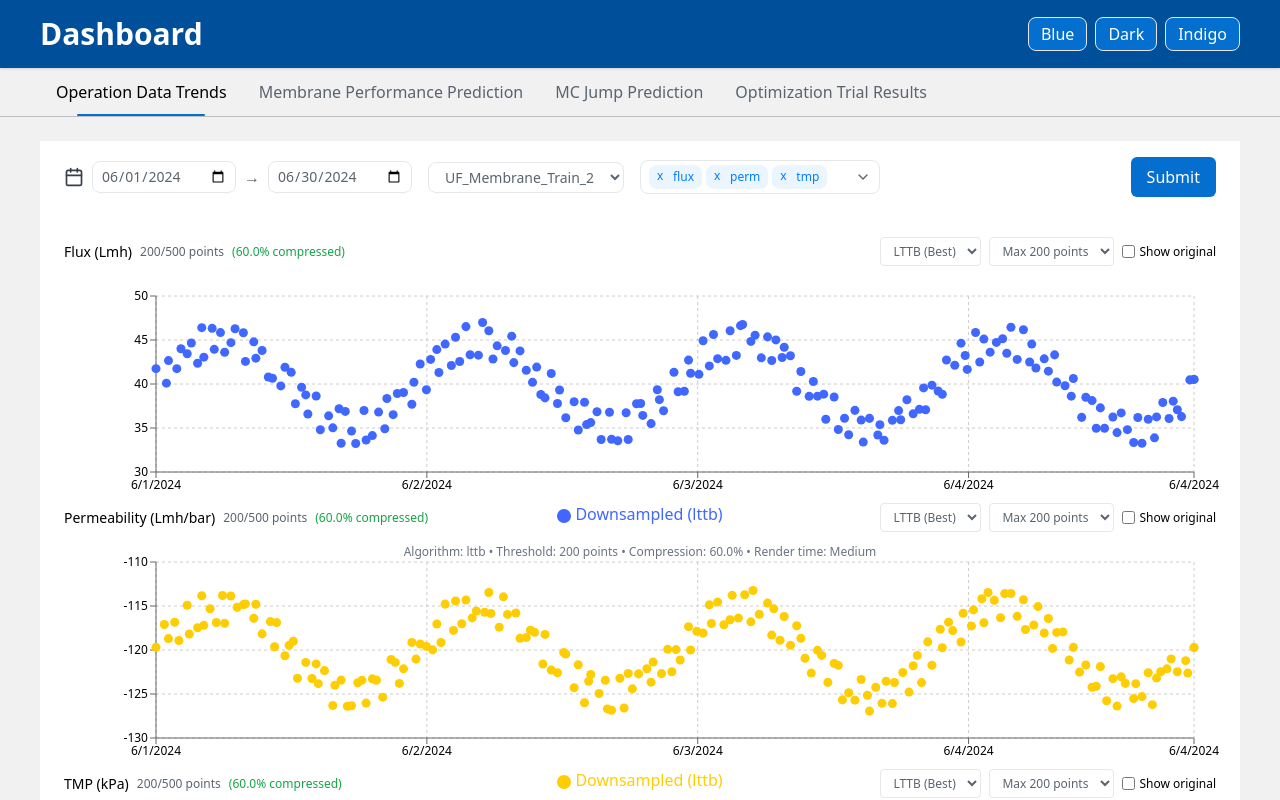
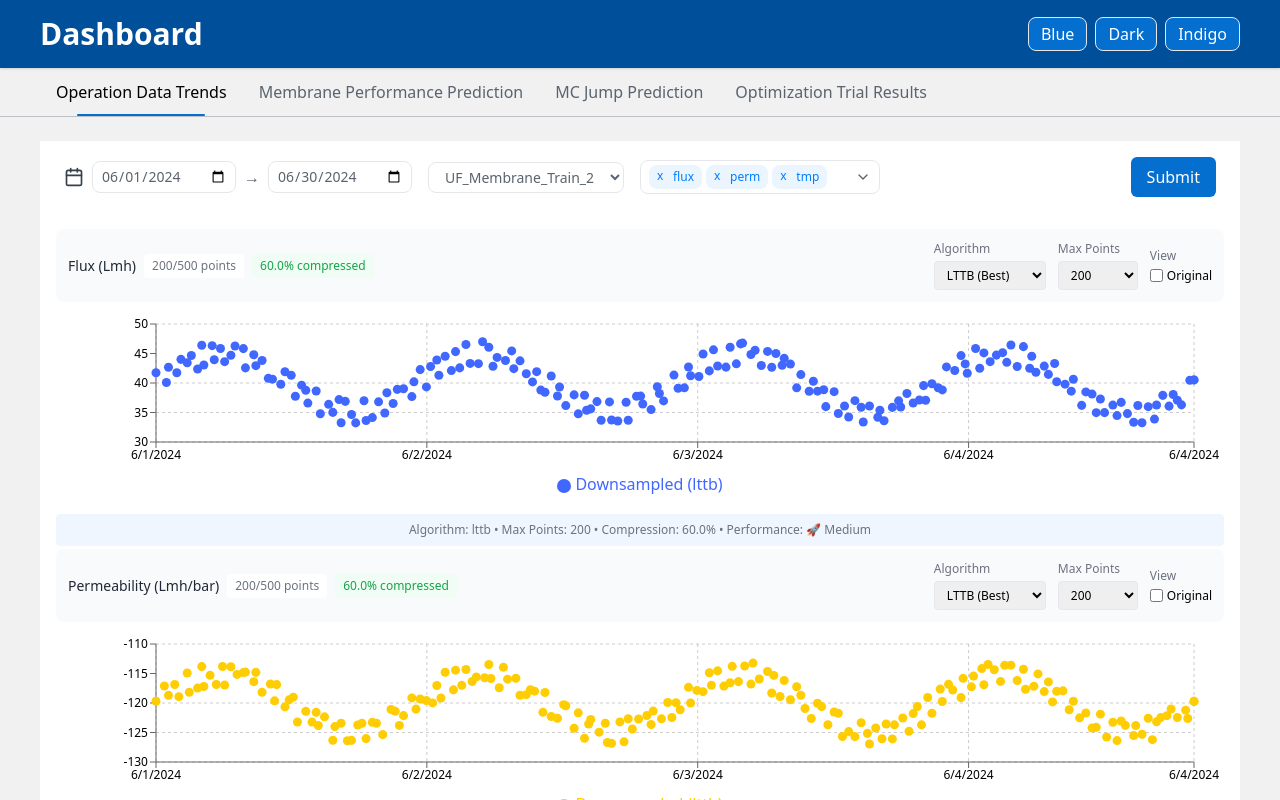
Before and after one commit to bee2b-lamnd-jimmy-vatek/my-app, a React (Vite) app: page / in a window 1280 px wide. Shown: the top 800 px of the page. Built offline with nearby package versions, Linux system fonts and the light colour scheme.

Commit message:
fix bug select only first chart

```diff
--- a/src/components/SingleChart.tsx
+++ b/src/components/SingleChart.tsx
@@ -35,6 +35,7 @@ const ALGORITHMS: { value: DownsamplingAlgorithm; label: string }[] = [
 const THRESHOLDS = [50, 100, 200, 500];
 
 const SingleChart = memo(({ config }: SingleChartProps) => {
+  // Mỗi chart có state riêng cho algorithm và threshold
   const [algorithm, setAlgorithm] = useState<DownsamplingAlgorithm>("lttb");
   const [threshold, setThreshold] = useState(200);
   const [showOriginal, setShowOriginal] = useState(false);
@@ -48,30 +49,36 @@ const SingleChart = memo(({ config }: SingleChartProps) => {
   ).toFixed(1);
 
   return (
-    <div style={{ width: "100%", height: 250, color: "var(--text-body)" }}>
+    <div
+      style={{ width: "100%", height: 280, color: "var(--text-body)" }}
+      className="mb-6"
+    >
       {/* Controls */}
-      <div className="flex flex-wrap items-center justify-between gap-2 mb-3 p-2 bg-bg-card rounded">
+      <div className="flex flex-wrap items-center justify-between gap-2 mb-3 p-3 bg-gray-50 rounded-lg">
         <div className="flex items-center gap-2">
-          <span className="text-sm font-medium text-text-body">
+          <span className="text-sm font-medium text-gray-800">
             {config.label}
           </span>
-          <span className="text-xs text-text-caption">
+          <span className="text-xs text-gray-500 bg-white px-2 py-1 rounded">
             {displayData.length}/{config.data.length} points
           </span>
           {!showOriginal && (
-            <span className="text-xs text-green-600">
-              ({compressionRatio}% compressed)
+            <span className="text-xs text-green-600 bg-green-50 px-2 py-1 rounded">
+              {compressionRatio}% compressed
             </span>
           )}
         </div>
 
-        <div className="flex items-center gap-2">
+        <div className="flex items-center gap-3">
+          {/* Algorithm Select */}
+          <div className="flex flex-col">
+            <label className="text-xs text-gray-500 mb-1">Algorithm</label>
             <select
               value={algorithm}
               onChange={(e) =>
                 setAlgorithm(e.target.value as DownsamplingAlgorithm)
               }
-            className="text-xs border rounded px-2 py-1 bg-background-input text-text-caption"
+              className="text-xs border rounded px-2 py-1 w-28"
               disabled={showOriginal}
             >
               {ALGORITHMS.map((algo) => (
@@ -80,34 +87,44 @@ const SingleChart = memo(({ config }: SingleChartProps) => {
                 </option>
               ))}
             </select>
+          </div>
 
+          {/* Threshold Select */}
+          <div className="flex flex-col">
+            <label className="text-xs text-gray-500 mb-1">Max Points</label>
             <select
               value={threshold}
               onChange={(e) => setThreshold(Number(e.target.value))}
-            className="text-xs border rounded px-2 py-1 bg-background-input text-text-caption"
+              className="text-xs border rounded px-2 py-1 w-20"
               disabled={showOriginal}
             >
               {THRESHOLDS.map((t) => (
                 <option key={t} value={t}>
-                Max {t} points
+                  {t}
                 </option>
               ))}
             </select>
+          </div>
 
+          {/* Toggle Original */}
+          <div className="flex flex-col">
+            <label className="text-xs text-gray-500 mb-1">View</label>
             <label className="flex items-center gap-1 text-xs">
               <input
                 type="checkbox"
                 checked={showOriginal}
                 onChange={(e) => setShowOriginal(e.target.checked)}
-              className="rounded bg-background-input text-text-caption"
+                className="rounded"
               />
-            Show original
+              Original
             </label>
+          </div>
         </div>
       </div>
 
       {/* Chart */}
-      <ResponsiveContainer>
+      <div className="h-48">
+        <ResponsiveContainer width="100%" height="100%">
           <ScatterChart
             margin={{
               top: 10,
@@ -136,14 +153,19 @@ const SingleChart = memo(({ config }: SingleChartProps) => {
               }}
             />
             <Tooltip
-            formatter={(value) => [`${Number(value).toFixed(2)}`, config.label]}
+              formatter={(value) => [
+                `${Number(value).toFixed(2)}`,
+                config.label,
+              ]}
               labelFormatter={(label) =>
                 new Date(Number(label)).toLocaleDateString()
               }
             />
             <Legend />
             <Scatter
-            name={showOriginal ? "Original Data" : `Downsampled (${algorithm})`}
+              name={
+                showOriginal ? "Original Data" : `Downsampled (${algorithm})`
+              }
               data={displayData}
               fill={config.color}
               r={showOriginal ? 1 : 3}
@@ -151,17 +173,20 @@ const SingleChart = memo(({ config }: SingleChartProps) => {
             />
           </ScatterChart>
         </ResponsiveContainer>
+      </div>
 
-      {/* Info */}
+      {/* Info Footer */}
       {!showOriginal && (
-        <div className="text-xs text-gray-500 mt-2 text-center">
-          Algorithm: {algorithm} • Threshold: {threshold} points • Compression:{" "}
-          {compressionRatio}% • Render time:{" "}
+        <div className="text-xs text-gray-500 mt-2 text-center p-2 bg-blue-50 rounded">
+          <span className="font-medium">Algorithm:</span> {algorithm} •
+          <span className="font-medium"> Max Points:</span> {threshold} •
+          <span className="font-medium"> Compression:</span> {compressionRatio}%
+          •<span className="font-medium"> Performance:</span>{" "}
           {displayData.length < 100
-            ? "Fast"
+            ? "⚡ Fast"
             : displayData.length < 300
-            ? "Medium"
-            : "Slow"}
+            ? "🚀 Medium"
+            : "🐢 Slow"}
         </div>
       )}
     </div>
--- a/src/hook/useDownsampling.ts
+++ b/src/hook/useDownsampling.ts
@@ -143,13 +143,13 @@ export const useDownsampling = (
 
     switch (algorithm) {
       case 'lttb':
-        return lttbDownsample(data, threshold);
+        return lttbDownsample(data, Math.min(threshold, data.length));
       case 'every-nth':
-        return everyNthDownsample(data, threshold);
+        return everyNthDownsample(data, Math.min(threshold, data.length));
       case 'min-max':
-        return minMaxDownsample(data, threshold);
+        return minMaxDownsample(data, Math.min(threshold, data.length));
       case 'average':
-        return averageDownsample(data, threshold);
+        return averageDownsample(data, Math.min(threshold, data.length));
       default:
         return data;
     }
```
Lines whose indentation alone changed are shown as unchanged.
